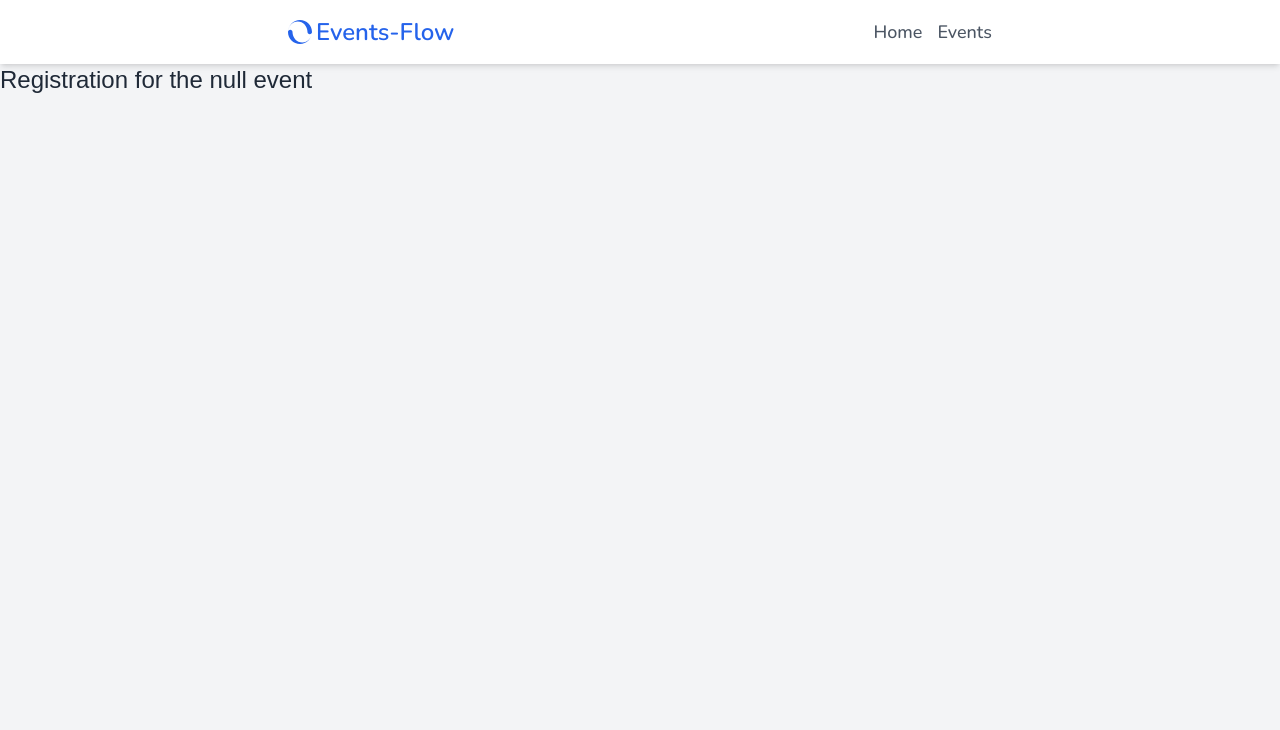
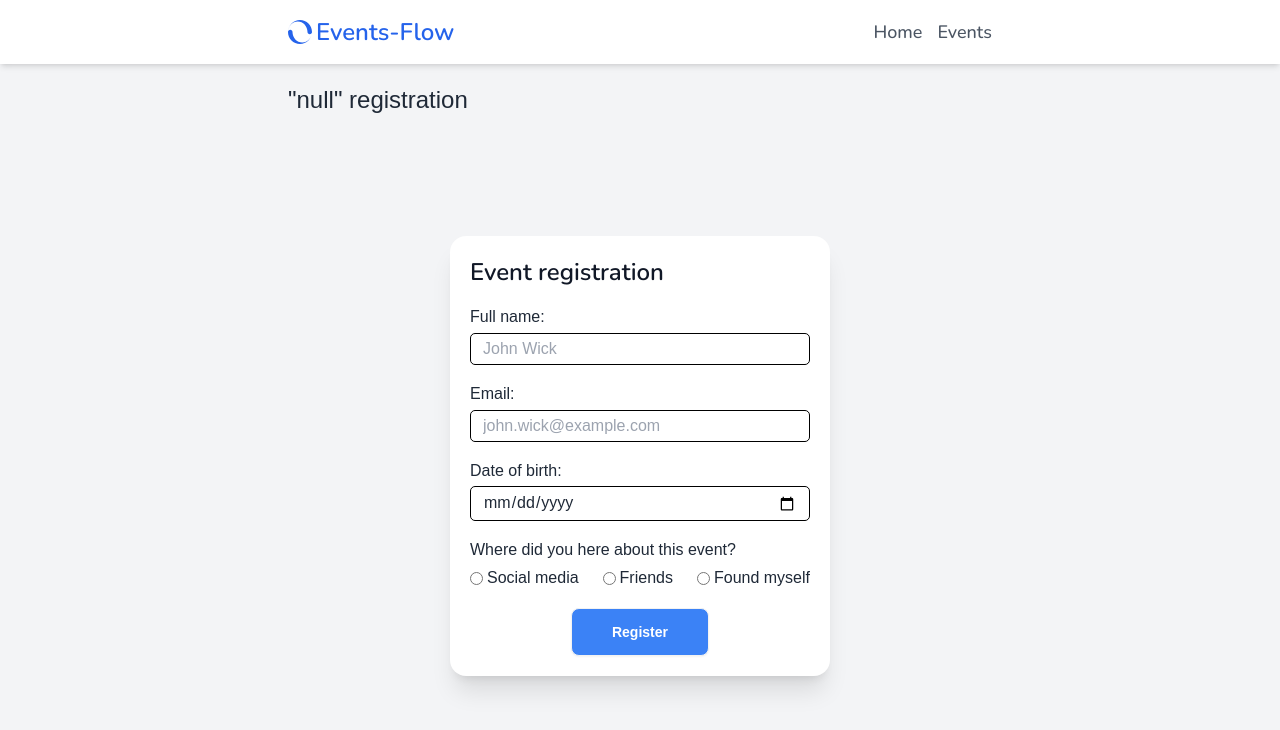
Before and after one commit to skabanets/Events-Flow, a React (Vite) app: page /registration/1 in a window 1280 px wide. Shown: the top 730 px of the page. Built offline with nearby package versions, Linux system fonts and the light colour scheme; no server answers.

Commit message:
add event registration form

```diff
--- a/package.json
+++ b/package.json
@@ -15,6 +15,7 @@
     "modern-normalize": "^2.0.0",
     "react": "^18.2.0",
     "react-dom": "^18.2.0",
+    "react-hook-form": "^7.51.4",
     "react-loader-spinner": "^6.1.6",
     "react-redux": "^9.1.0",
     "react-router-dom": "^6.22.3",
--- a/src/components/EventCard/EventCard.tsx
+++ b/src/components/EventCard/EventCard.tsx
@@ -12,7 +12,7 @@ export const EventCard: React.FC<EventCardProps> = ({ eventInfo }) => {
   const cardLink = 'text-blue-500 hover:text-blue-600 hover:font-bold';
 
   return (
-    <div className="card  bg-base-100 shadow-xl w-full md:w-[342px] lg:w-[400px]">
+    <div className="card-style w-full md:w-[342px] lg:w-[400px]">
       <div className="card-body p-[24px] font-nunito-medium">
         <h2 className="card-title title line-clamp-1">{title}</h2>
         <p className="line-clamp-2 text-container">{description}</p>
--- /dev/null
+++ b/src/components/RegistrationForm/RegistrationForm.tsx
@@ -0,0 +1,85 @@
+import { useForm } from 'react-hook-form';
+import { IParticipantRegister } from '../../types';
+import { addParticipant } from '../../services/api';
+import { useEffect } from 'react';
+import { toast } from 'react-toastify';
+import { useNavigate } from 'react-router-dom';
+
+interface RegistrationFormPprops {
+  id: string;
+}
+
+export const RegistrationForm: React.FC<RegistrationFormPprops> = ({ id }) => {
+  const { register, handleSubmit, reset, setValue } = useForm<IParticipantRegister>({});
+  const navigate = useNavigate();
+
+  useEffect(() => {
+    setValue('dateOfRegistration', new Date());
+    setValue('eventId', id);
+  }, [setValue]);
+
+  const navigateToParticipants = () => {
+    setTimeout(() => {
+      navigate(`/participants/${id}`);
+      reset();
+    }, 2000);
+  };
+
+  const onSubmit = (data: IParticipantRegister): void => {
+    console.log(data);
+    addParticipant(data)
+      .then(() => {
+        toast.success('You have successfully registered for the event!');
+        navigateToParticipants();
+      })
+      .catch(() => toast.error('An error occurred. Please try again later.'));
+  };
+
+  return (
+    <form onSubmit={handleSubmit(onSubmit)} className="card-style p-5 font-nunito-regular gap-5">
+      <h1 className="title text-2xl">Event registration</h1>
+      <label className="label">
+        Full name:
+        <input
+          className="input-field"
+          type="text"
+          placeholder="John Wick"
+          {...register('fullName')}
+        />
+      </label>
+      <label className="label">
+        Email:
+        <input
+          className="input-field"
+          type="email"
+          placeholder="john.wick@example.com"
+          {...register('email')}
+        />
+      </label>
+      <label className="label">
+        Date of birth:
+        <input className="input-field" type="date" {...register('dateOfBirth')} />
+      </label>
+      <div>
+        <h2 className="mb-[10px]">Where did you here about this event?</h2>
+        <div className="flex flex-col gap-[10px] md:flex-row md:gap-6">
+          <label className="flex gap-1">
+            <input type="radio" value="Social media" {...register('eventSource')} />
+            Social media
+          </label>
+          <label className="flex gap-1">
+            <input type="radio" value="Friends" {...register('eventSource')} />
+            Friends
+          </label>
+          <label className="flex gap-1">
+            <input type="radio" value="Found myself" {...register('eventSource')} />
+            Found myself
+          </label>
+        </div>
+      </div>
+      <button className="btn button w-fit px-10 mx-auto" type="submit">
+        Register
+      </button>
+    </form>
+  );
+};
--- a/src/components/index.ts
+++ b/src/components/index.ts
@@ -6,3 +6,4 @@ export * from './Logo/Logo.tsx';
 export * from './EventsCardsList/EventsCardsList.tsx';
 export * from './EventCard/EventCard.tsx';
 export * from './PageTitle/PageTitle.tsx';
+export * from './RegistrationForm/RegistrationForm.tsx';
--- a/src/index.css
+++ b/src/index.css
@@ -58,3 +58,19 @@ p {
 .title {
   @apply font-nunito-semibold text-gray-900;
 }
+
+.page-wrapper {
+  @apply container py-[20px];
+}
+
+.card-style {
+  @apply card bg-base-100 shadow-xl;
+}
+
+.label {
+  @apply flex flex-col items-start gap-[6px] p-0;
+}
+
+.input-field {
+  @apply w-full px-[12px] py-[6px] border border-solid border-black rounded-[5px] focus:outline-none focus:border-blue-600;
+}
--- a/src/pages/EventsBoard/EventsBoard.tsx
+++ b/src/pages/EventsBoard/EventsBoard.tsx
@@ -50,12 +50,12 @@ const EventsBoard = () => {
   if (page !== 1 && events.length === totalEvents) toast.warning('All events have been loaded!');
 
   return (
-    <div className="container py-[20px]">
+    <div className="page-wrapper">
       <PageTitle title="Events-board" />
       {events.length !== 0 ? (
         <EventsCardsList events={events} />
       ) : (
-        <div className="h-[80vh] w-[100wh] flex-center bg-slate-600">
+        <div className="h-[85vh] w-full flex-center bg-slate-600">
           <div className="card w-96 h-[200px] shadow-xl bg-red-300">
             <div className="card-body flex-center text-center">
               <h2 className="card-title">
--- a/src/pages/Registration/Registration.tsx
+++ b/src/pages/Registration/Registration.tsx
@@ -1,5 +1,5 @@
 import { useParams } from 'react-router-dom';
-import { PageTitle } from '../../components';
+import { PageTitle, RegistrationForm } from '../../components';
 import { useEffect, useState } from 'react';
 import { getEvent } from '../../services/api';
 
@@ -14,9 +14,14 @@ const Registration = () => {
         .catch();
   }, [eventId]);
 
+  if (!eventId) return;
+
   return (
-    <div>
-      <PageTitle title={`Registration for the ${eventTitle} event`} />
+    <div className="page-wrapper">
+      <PageTitle title={`"${eventTitle}" registration`} />
+      <div className="h-[85vh] w-full flex-center">
+        <RegistrationForm id={eventId} />
+      </div>
     </div>
   );
 };
--- a/src/services/api.ts
+++ b/src/services/api.ts
@@ -1,5 +1,5 @@
 import axios from 'axios';
-import { IEvent, IEventWithoutId, IEventsRes, IParticipant, IParticipantWithoutId } from '../types';
+import { IEvent, IEventWithoutId, IEventsRes, IParticipant, IParticipantRegister } from '../types';
 
 export const api = axios.create({
   baseURL: 'https://events-flow-back.onrender.com/api',
@@ -29,7 +29,7 @@ export const getPaparticipants = async (): Promise<IParticipant[]> => {
   const { data } = await api.get('/participants');
   return data;
 };
-export const addParticipant = async (participant: IParticipantWithoutId): Promise<IParticipant> => {
+export const addParticipant = async (participant: IParticipantRegister): Promise<IParticipant> => {
   const { data } = await api.post('/participants', participant);
   return data;
 };
--- a/src/types/event.ts
+++ b/src/types/event.ts
@@ -1,6 +1,5 @@
 export interface IEvent {
   _id: string;
-  login: string;
   title: string;
   description: string;
   eventDate: Date;
```
Also changed, not shown: src/types/participant.ts (+9 -1 lines), 1 other file (tests, documents, lock files or other folders).
